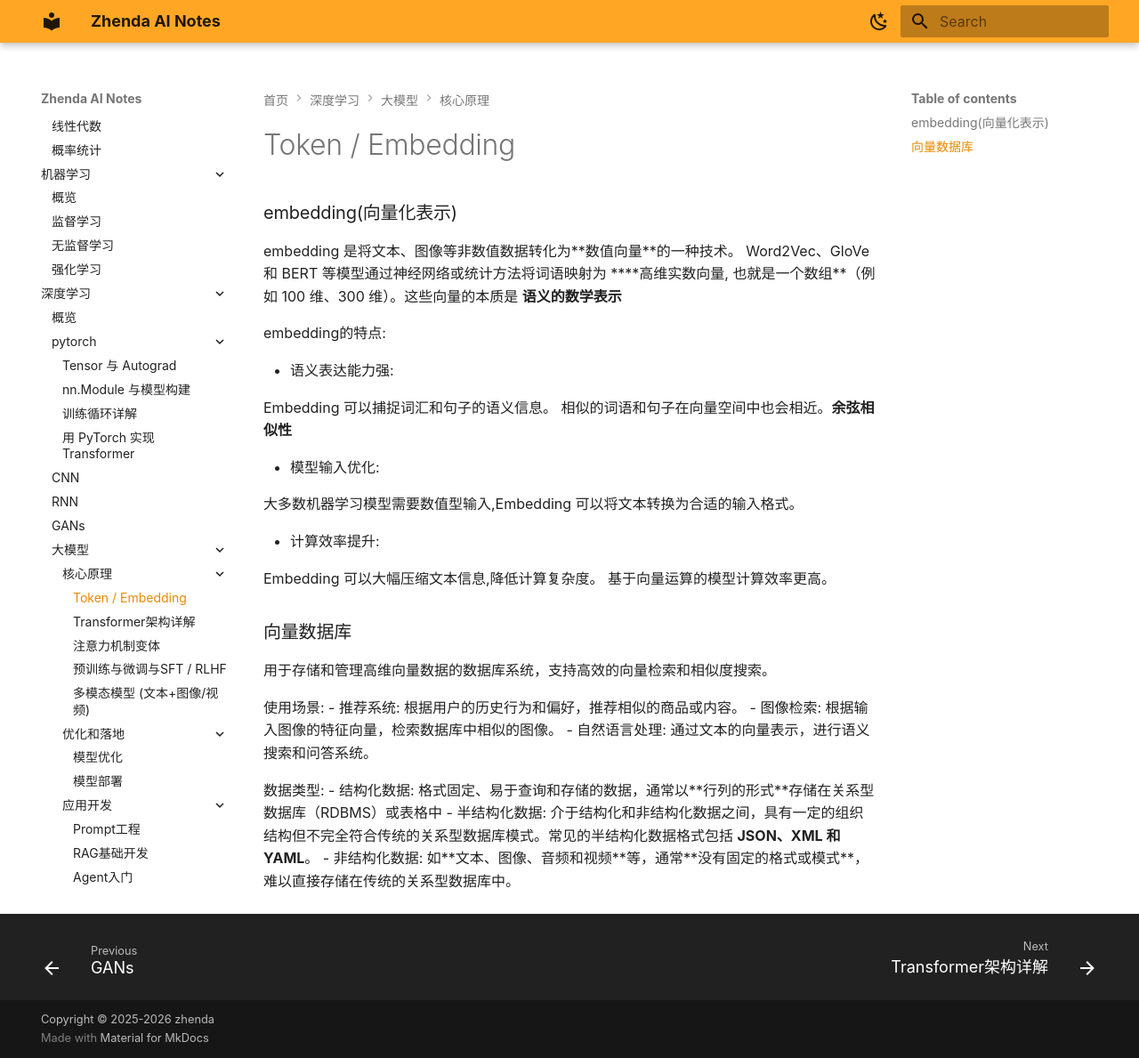
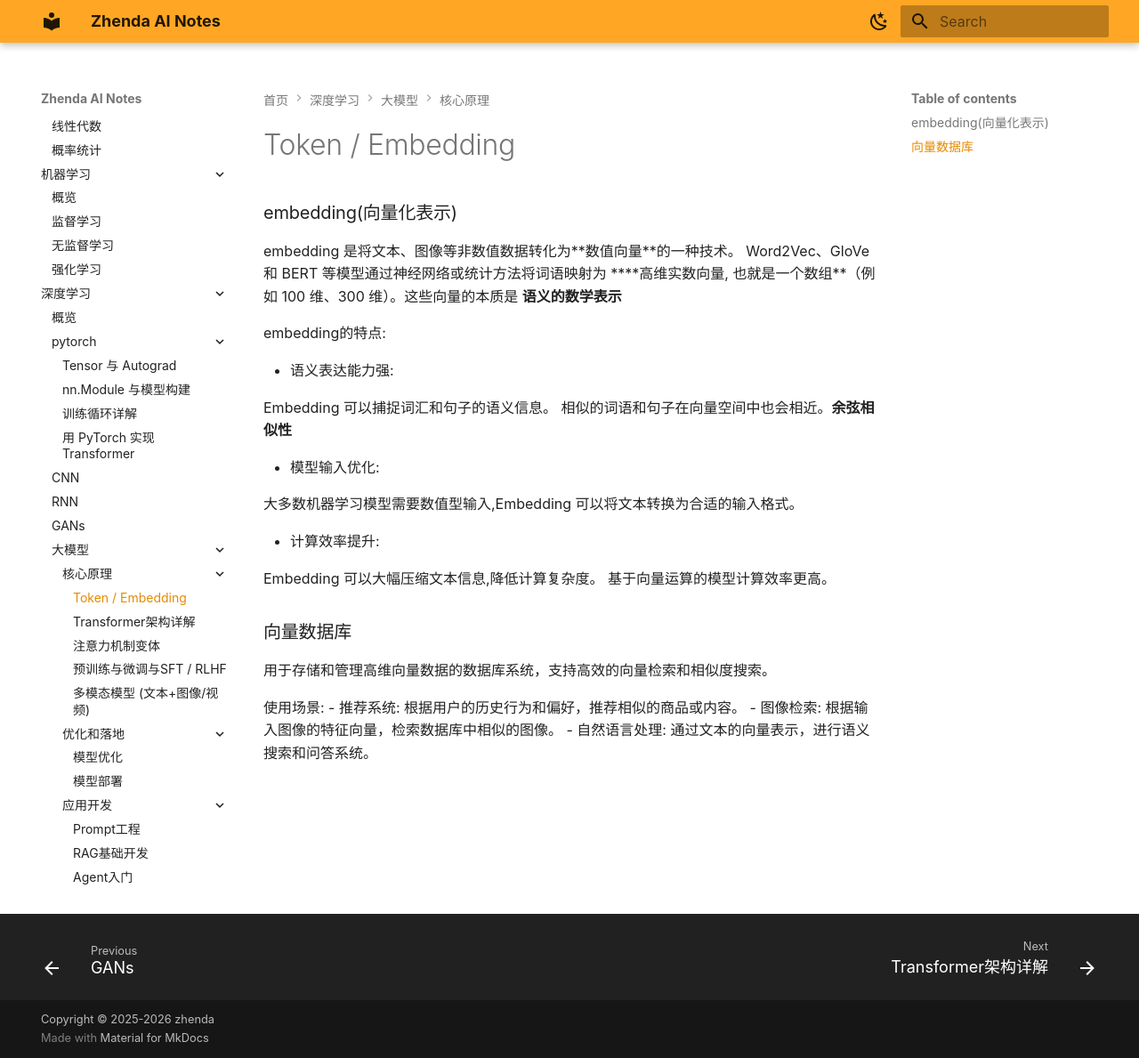
Before and after one commit to zhenda-hub/ai-note, an MkDocs documentation site: the page built from docs/dl/llm/cores/token-embedding.md, in a window 1280 px wide and 1189 px high. Shown: the whole window at 89% size. Built offline with MkDocs 1.6.1 and Material for MkDocs 9.7.7, drawn with Linux system fonts in a browser that asks for light colours; plug-ins that fetch from the network failed and are left out.

Commit message:
update: dl

```diff
--- a/docs/dl/llm/cores/token-embedding.md
+++ b/docs/dl/llm/cores/token-embedding.md
@@ -30,8 +30,3 @@ Embedding 可以大幅压缩文本信息,降低计算复杂度。
 - 推荐系统: 根据用户的历史行为和偏好，推荐相似的商品或内容。
 - 图像检索: 根据输入图像的特征向量，检索数据库中相似的图像。
 - 自然语言处理: 通过文本的向量表示，进行语义搜索和问答系统。
-
-数据类型:
-- 结构化数据: 格式固定、易于查询和存储的数据，通常以**行列的形式**存储在关系型数据库（RDBMS）或表格中
-- 半结构化数据: 介于结构化和非结构化数据之间，具有一定的组织结构但不完全符合传统的关系型数据库模式。常见的半结构化数据格式包括 **JSON、XML 和 YAML**。
-- 非结构化数据: 如**文本、图像、音频和视频**等，通常**没有固定的格式或模式**，难以直接存储在传统的关系型数据库中。
```
